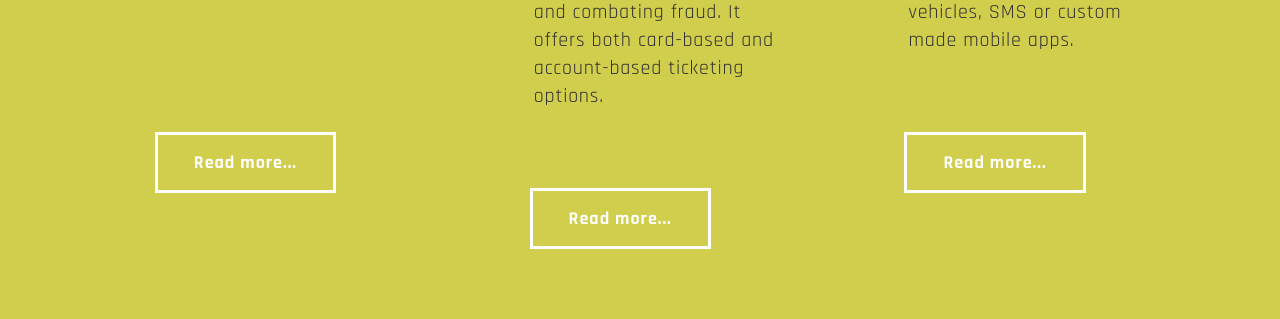
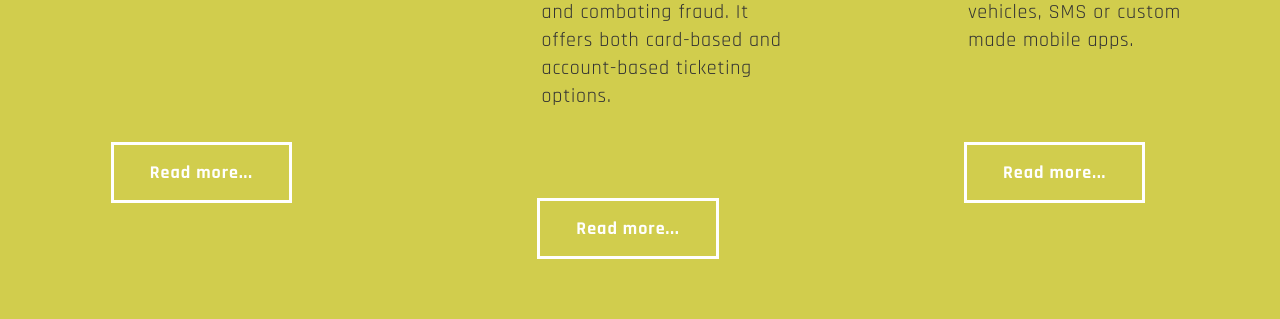
Before and after one commit to giulianoooas/Radcom, a React (Create React App) app: page /#/home in a window 1280 px wide. Shown: the part 2383-2702 px from the top of the page. Built offline with nearby package versions, Linux system fonts and the light colour scheme.

Commit message:
fix problems

```diff
--- a/src/components/home-feature/home-feature.component.css
+++ b/src/components/home-feature/home-feature.component.css
@@ -47,6 +47,14 @@
   display: flex;
 }
 
+.features-container {
+  width: 100%;
+}
+
+.home-feature-components-container {
+  width: 100%;
+}
+
 .dark {
   color: black;
 }
@@ -56,8 +64,11 @@
   place-items: center;
 }
 
-#feature button {
+#feature .button {
   padding: 10px 25px;
+  display: flex;
+  align-items: center;
+  justify-content: center;
   color: #111112;
   background-color: transparent;
   border-color: #111112;
@@ -68,12 +79,16 @@
   margin-bottom: 10px;
 }
 
-#feature button:hover {
+#feature .button:hover {
   font-weight: 500;
 }
 
 .home-service-container-row {
   flex-wrap: nowrap;
+  display: flex;
+  flex-direction: row;
+  justify-content: space-around;
+  width: 100%;
 }
 
 @media screen and (max-width: 1000px) {
--- a/src/components/home-feature/home-feature.component.js
+++ b/src/components/home-feature/home-feature.component.js
@@ -6,7 +6,7 @@ import Image from "../app-image/app-image-component";
 export const HomeFeature = () => {
   return (
     <section id="feature" style={style}>
-      <div className="container">
+      <div className="features-container">
         <div className="row">
           <svg
             preserveAspectRatio="none"
@@ -27,7 +27,10 @@ export const HomeFeature = () => {
         </div>
 
         {services.map((row, idxRow) => (
-          <div className="container padz reveal" key={`row${idxRow}`}>
+          <div
+            className="padz reveal home-feature-components-container"
+            key={`row${idxRow}`}
+          >
             <div className="row home-service-container-row">
               {row.map((service, idxService) => (
                 <div
@@ -50,11 +53,14 @@ export const HomeFeature = () => {
                         <p>{service.description}</p>
                       </div>
                     </div>
-                    <div className="clearfix text-center col-md-12 col-sm-12">
-          <Link to={"https://macarieeee.github.io/RadcomProduct/"} className="btn smoothScroll">
-              Read more...
-          </Link>
-        </div>
+                    <div className="clearfix text-center col-md-12 col-sm-12 button">
+                      <Link
+                        to={"https://macarieeee.github.io/RadcomProduct/"}
+                        className="btn smoothScroll"
+                      >
+                        Read more...
+                      </Link>
+                    </div>
                   </div>
                 </div>
               ))}
```
